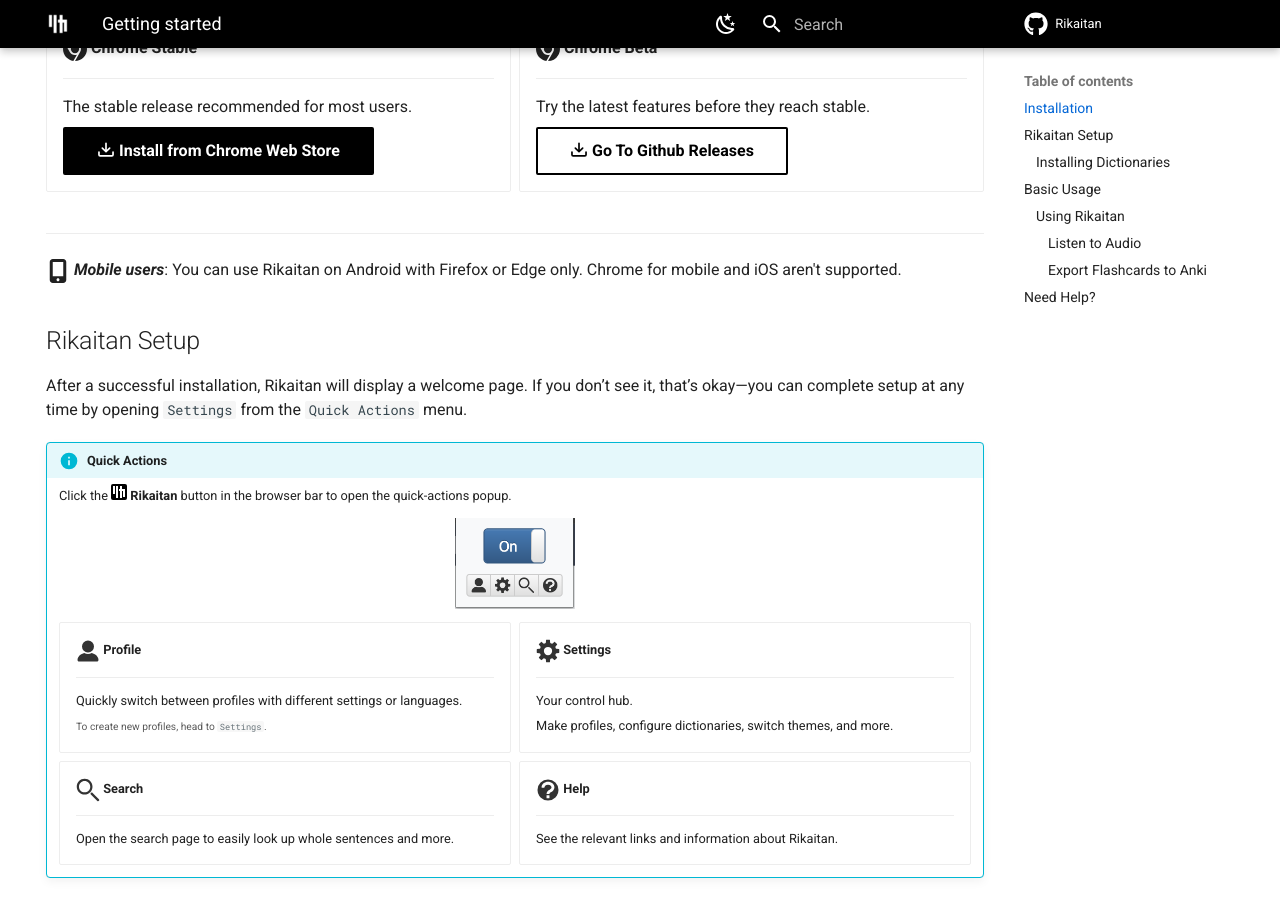
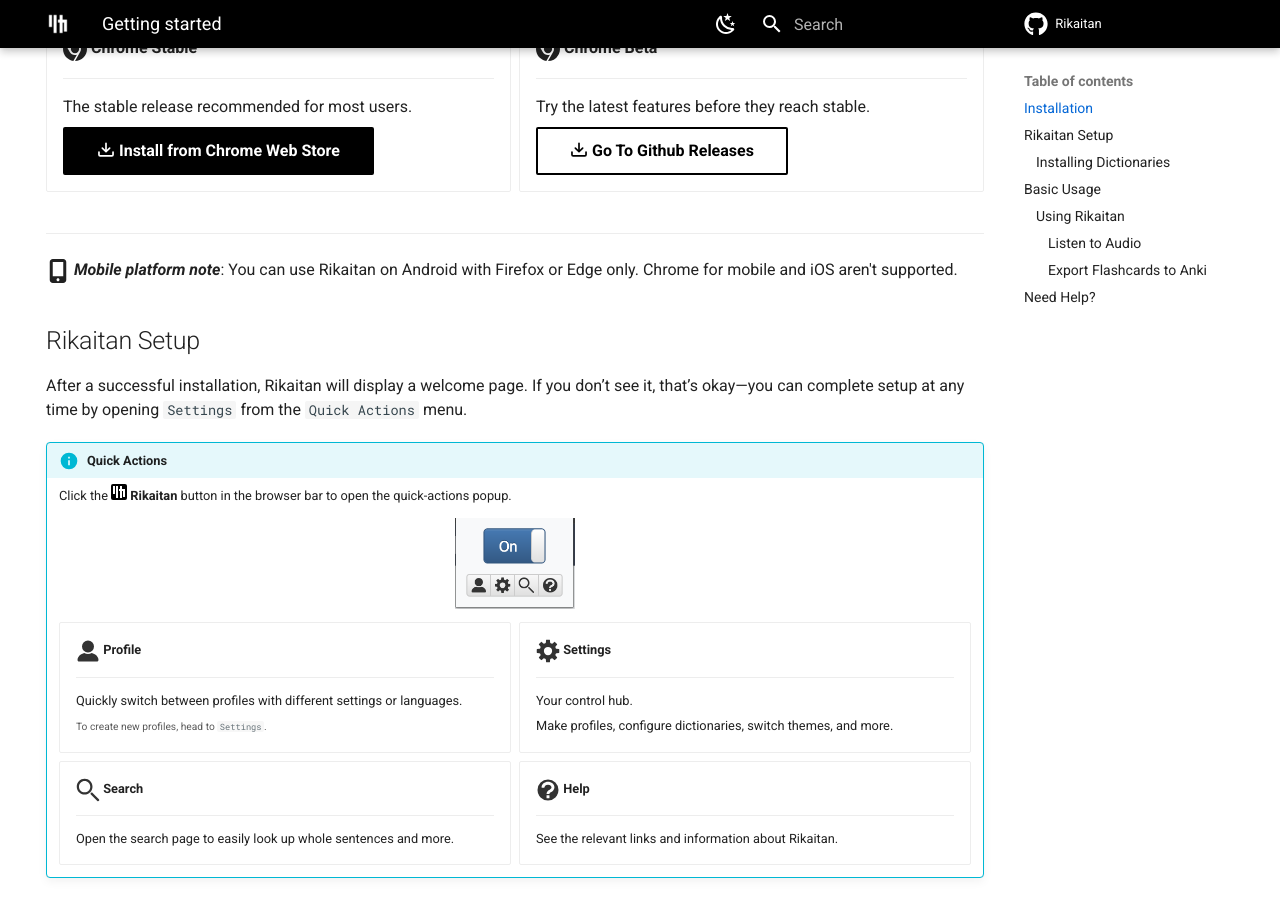
Before and after one commit to rikaitan/rikaitan.github.io, an MkDocs documentation site: the page built from docs/getting-started.md, in a window 1280 px wide and 900 px high, scrolled down 730 px. Built offline with MkDocs 1.6.1 and Material for MkDocs 9.7.7, drawn with Linux system fonts in a browser that asks for light colours; comment, search, counter and statistics services are not loaded.

Commit message:
docs: update mobile users note to mobile platform note for clarity
<rikaitan.link>MzJkZjJlMzUyOGVhMjNiZjhiMTdlODE5MjUwY2Y5MzFiOGYzNmRlMQo=</rikaitan.link>

```diff
--- a/docs/getting-started.md
+++ b/docs/getting-started.md
@@ -115,7 +115,7 @@ as your everyday web browser.
 
 ---
 
-:fontawesome-solid-mobile-screen-button:{ .lg .middle } ___Mobile users___: You can use Rikaitan on Android with Firefox or Edge only. Chrome for mobile and iOS aren't supported.
+:fontawesome-solid-mobile-screen-button:{ .lg .middle } ___Mobile platform note___: You can use Rikaitan on Android with Firefox or Edge only. Chrome for mobile and iOS aren't supported.
 
 ## Rikaitan Setup
 
```
